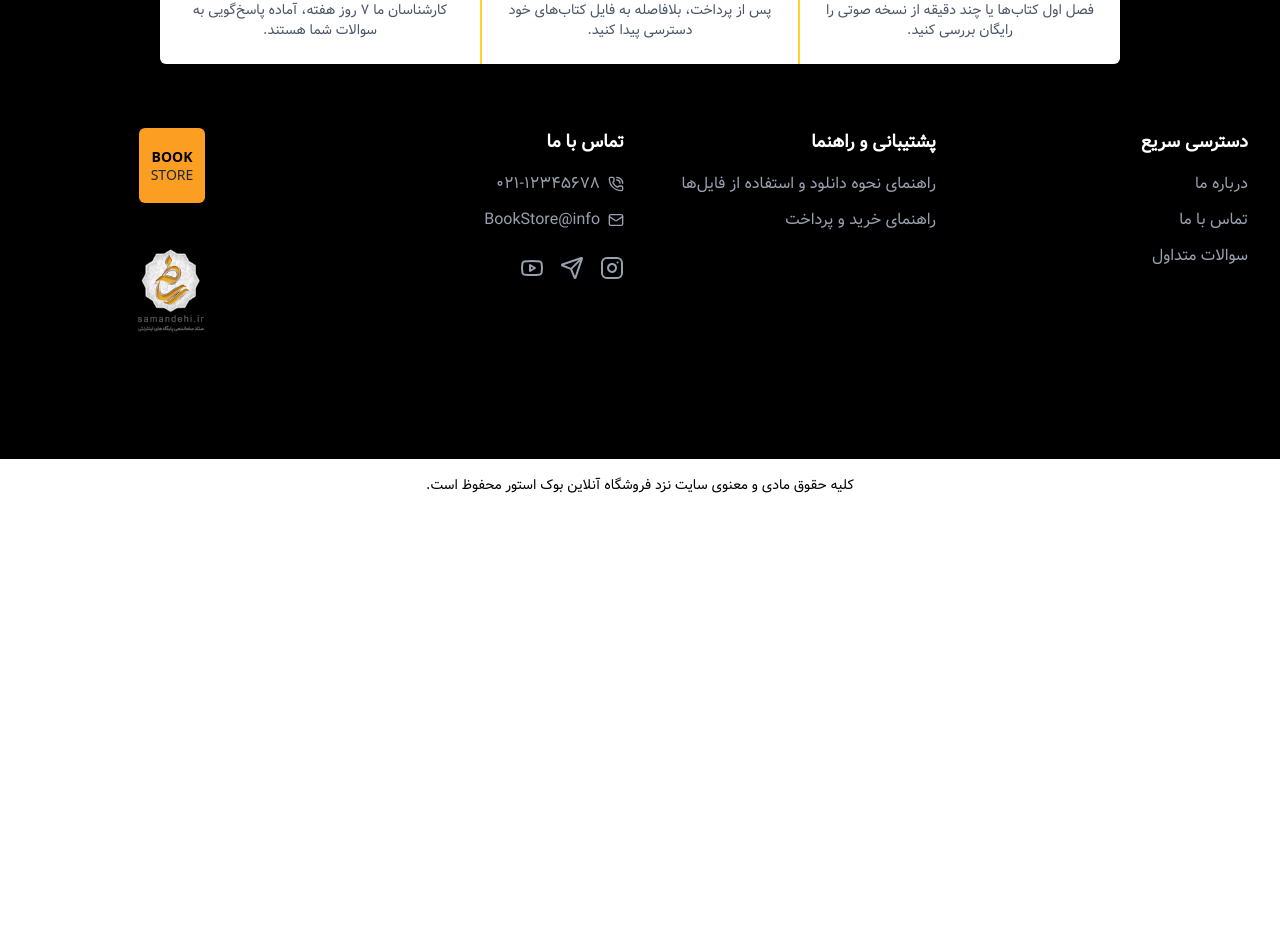
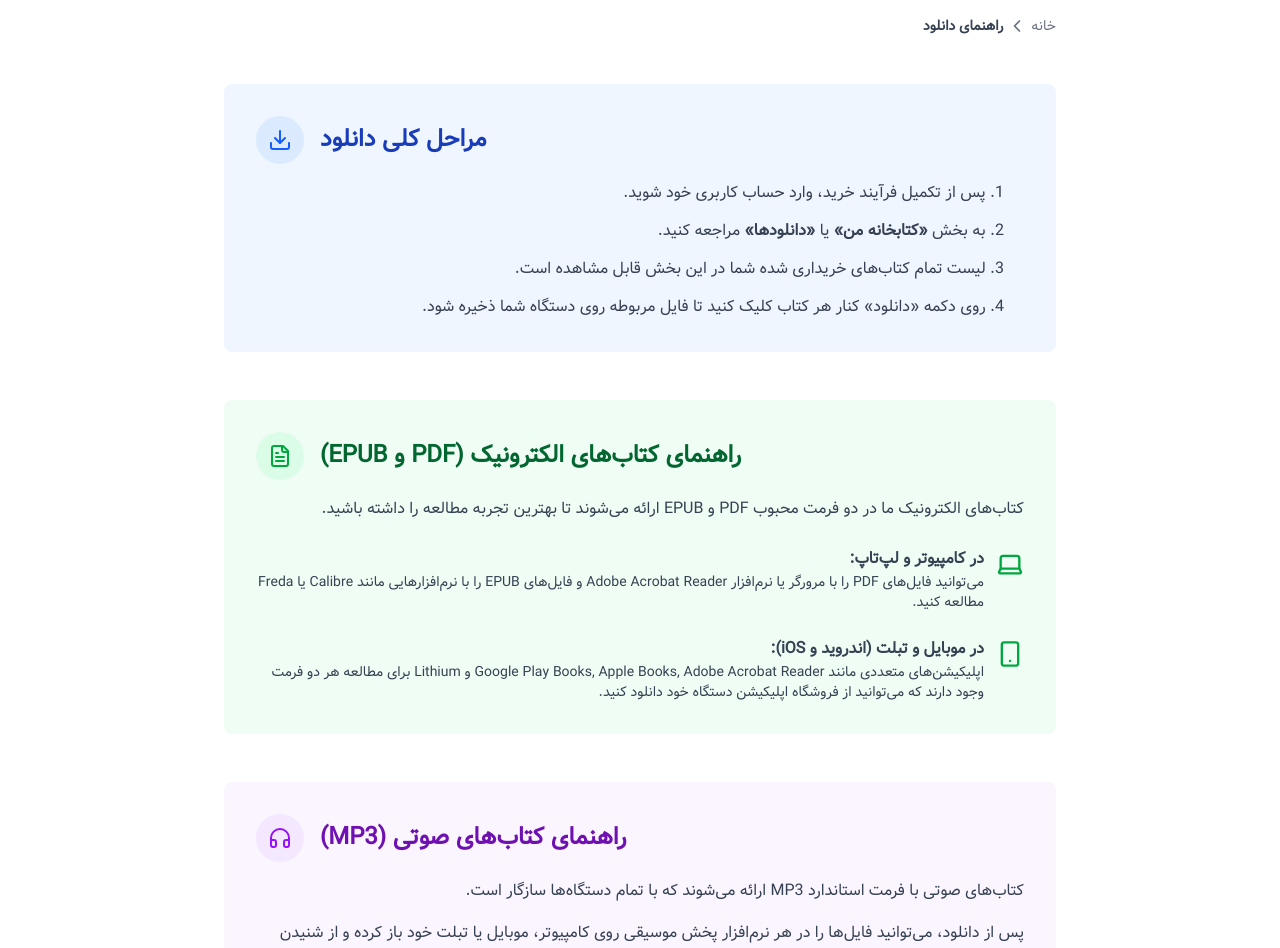
Before and after one commit to mahshid-sl/bookStore, a React (Vite) app: page /shipping-info in a window 1280 px wide. Shown: the part 452-1400 px from the top of the page. Before the commit the page ends 963 px from the top, so only its background shows below. Built offline with nearby package versions, Linux system fonts and the light colour scheme.

Commit message:
feat: add DownloadGuidePage component and route for download instructions

```diff
--- a/src/App.jsx
+++ b/src/App.jsx
@@ -3,8 +3,7 @@ import { Suspense, lazy } from "react";
 import AppLayout from "./components/AppLayOut";
 import Loading from "./components/Loading";
 import ScrollToTop from "./components/ScrollToTop";
-import { ToastBar, Toaster } from "react-hot-toast";
-import FaqPage from "./pages/FaqPage";
+import { Toaster } from "react-hot-toast";
 
 // Lazy load the following pages
 const HomePage = lazy(() => import("./pages/HomePage"));
@@ -23,6 +22,8 @@ const AuthorPage = lazy(() => import("./pages/AuthorPage"));
 const CategoryPage = lazy(() => import("./pages/CategoryPage"));
 const AudiobooksPage = lazy(() => import("./pages/AudiobooksPage"));
 const EbooksPage = lazy(() => import("./pages/EbooksPage"));
+const FaqPage = lazy(() => import("./pages/FaqPage"));
+const DownloadGuidePage = lazy(() => import("./pages/DownloadGuidePage"));
 
 function App() {
   return (
@@ -67,7 +68,7 @@ function App() {
               <Route path="newbook" element={<NewArrivalsPage />} />
               <Route path="recommended" element={<RecommendedBooksPage />} />
               <Route path="faq" element={<FaqPage />} />
-
+              <Route path="shipping-info" element={<DownloadGuidePage />} />
               <Route path="*" element={<NotFoundPage />} />
             </Route>
           </Routes>
--- /dev/null
+++ b/src/pages/DownloadGuidePage.jsx
@@ -0,0 +1,140 @@
+import {
+  ChevronLeft,
+  Download,
+  FileText,
+  Headphones,
+  Laptop,
+  Smartphone,
+} from "lucide-react";
+import { Link } from "react-router-dom";
+
+function DownloadGuidePage() {
+  return (
+    <div className="bg-white">
+      {/* Hero Section */}
+      <div className="bg-gray-50 py-16 text-center">
+        <h1 className="text-4xl font-extrabold text-gray-900">
+          راهنمای دانلود و استفاده
+        </h1>
+        <p className="mt-4 text-lg text-gray-600">
+          چگونه از کتاب‌های خود لذت ببرید
+        </p>
+      </div>
+
+      {/* Main Content */}
+      <div className="max-w-4xl mx-auto px-4 sm:px-6 lg:px-8 py-16">
+        {/* Breadcrumbs */}
+        <nav className="flex text-sm text-gray-500 mb-12 items-center justify-start">
+          <Link to="/" className="hover:text-amber-500">
+            خانه
+          </Link>
+          <ChevronLeft size={20} className="mx-1" />
+          <span className="font-semibold text-gray-700">راهنمای دانلود</span>
+        </nav>
+
+        <div className="space-y-12 text-right">
+          {/* Step 1: General Download Process */}
+          <div className="p-8 bg-blue-50 rounded-lg">
+            <div className="flex items-center justify-end gap-4 mb-4">
+              <h2 className="text-2xl font-bold text-blue-800">
+                مراحل کلی دانلود
+              </h2>
+              <div className="flex items-center justify-center h-12 w-12 rounded-full bg-blue-100 text-blue-600">
+                <Download size={24} />
+              </div>
+            </div>
+            <ol className="list-decimal list-inside space-y-3 text-gray-700 leading-relaxed pr-5">
+              <li>پس از تکمیل فرآیند خرید، وارد حساب کاربری خود شوید.</li>
+              <li>
+                به بخش <strong>«کتابخانه من»</strong> یا{" "}
+                <strong>«دانلودها»</strong> مراجعه کنید.
+              </li>
+              <li>
+                لیست تمام کتاب‌های خریداری شده شما در این بخش قابل مشاهده است.
+              </li>
+              <li>
+                روی دکمه «دانلود» کنار هر کتاب کلیک کنید تا فایل مربوطه روی
+                دستگاه شما ذخیره شود.
+              </li>
+            </ol>
+          </div>
+
+          {/* Step 2: Ebooks Guide */}
+          <div className="p-8 bg-green-50 rounded-lg">
+            <div className="flex items-center justify-end gap-4 mb-4">
+              <h2 className="text-2xl font-bold text-green-800">
+                راهنمای کتاب‌های الکترونیک (PDF و EPUB)
+              </h2>
+              <div className="flex items-center justify-center h-12 w-12 rounded-full bg-green-100 text-green-600">
+                <FileText size={24} />
+              </div>
+            </div>
+            <div className="space-y-4 text-gray-700 leading-relaxed">
+              <p>
+                کتاب‌های الکترونیک ما در دو فرمت محبوب PDF و EPUB ارائه می‌شوند
+                تا بهترین تجربه مطالعه را داشته باشید.
+              </p>
+              <div className="flex items-start gap-3 pt-2">
+                <Laptop
+                  size={28}
+                  className="text-green-600 mt-1 flex-shrink-0"
+                />
+                <div>
+                  <h4 className="font-semibold">در کامپیوتر و لپ‌تاپ:</h4>
+                  <p className="text-sm">
+                    می‌توانید فایل‌های PDF را با مرورگر یا نرم‌افزار Adobe
+                    Acrobat Reader و فایل‌های EPUB را با نرم‌افزارهایی مانند
+                    Calibre یا Freda مطالعه کنید.
+                  </p>
+                </div>
+              </div>
+              <div className="flex items-start gap-3 pt-2">
+                <Smartphone
+                  size={28}
+                  className="text-green-600 mt-1 flex-shrink-0"
+                />
+                <div>
+                  <h4 className="font-semibold">
+                    در موبایل و تبلت (اندروید و iOS):
+                  </h4>
+                  <p className="text-sm">
+                    اپلیکیشن‌های متعددی مانند Google Play Books, Apple Books,
+                    Adobe Acrobat Reader و Lithium برای مطالعه هر دو فرمت وجود
+                    دارند که می‌توانید از فروشگاه اپلیکیشن دستگاه خود دانلود
+                    کنید.
+                  </p>
+                </div>
+              </div>
+            </div>
+          </div>
+
+          {/* Step 3: Audiobooks Guide */}
+          <div className="p-8 bg-purple-50 rounded-lg">
+            <div className="flex items-center justify-end gap-4 mb-4">
+              <h2 className="text-2xl font-bold text-purple-800">
+                راهنمای کتاب‌های صوتی (MP3)
+              </h2>
+              <div className="flex items-center justify-center h-12 w-12 rounded-full bg-purple-100 text-purple-600">
+                <Headphones size={24} />
+              </div>
+            </div>
+            <div className="space-y-4 text-gray-700 leading-relaxed">
+              <p>
+                کتاب‌های صوتی با فرمت استاندارد MP3 ارائه می‌شوند که با تمام
+                دستگاه‌ها سازگار است.
+              </p>
+              <p>
+                پس از دانلود، می‌توانید فایل‌ها را در هر نرم‌افزار پخش موسیقی
+                روی کامپیوتر، موبایل یا تبلت خود باز کرده و از شنیدن کتاب لذت
+                ببرید. همچنین می‌توانید آن‌ها را به دستگاه پخش MP3 یا خودروی خود
+                منتقل کنید.
+              </p>
+            </div>
+          </div>
+        </div>
+      </div>
+    </div>
+  );
+}
+
+export default DownloadGuidePage;
```
